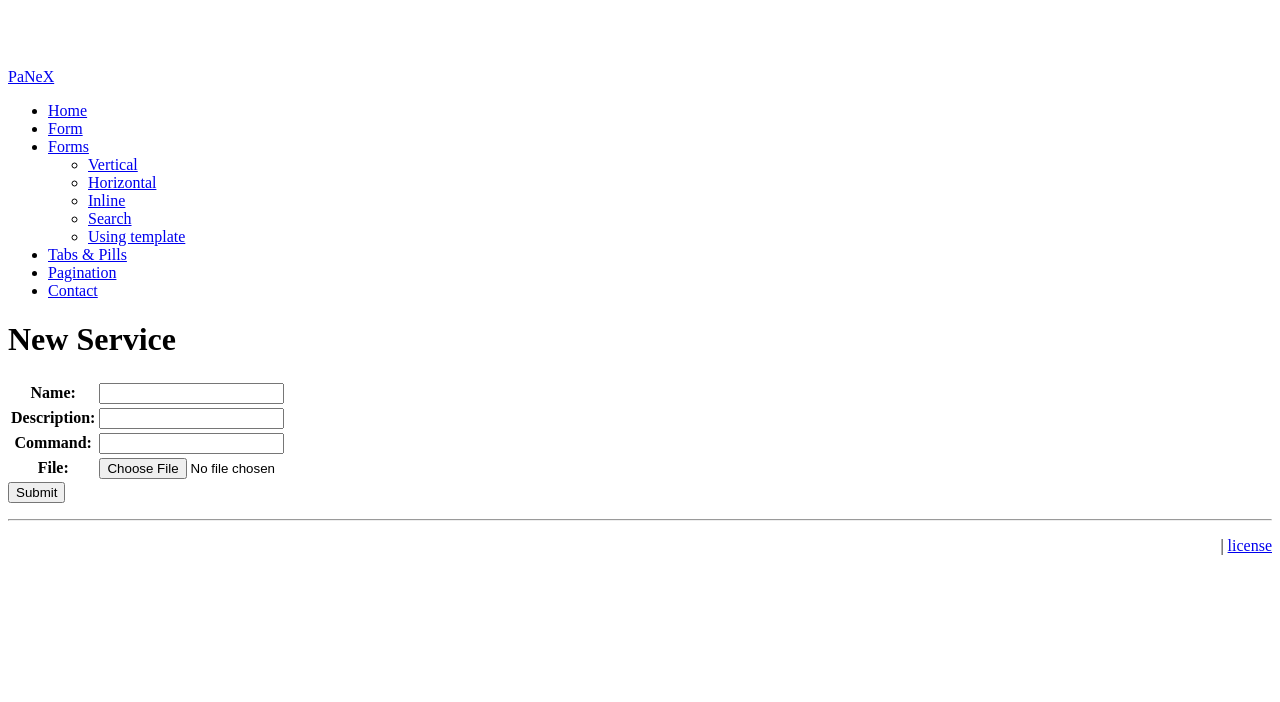
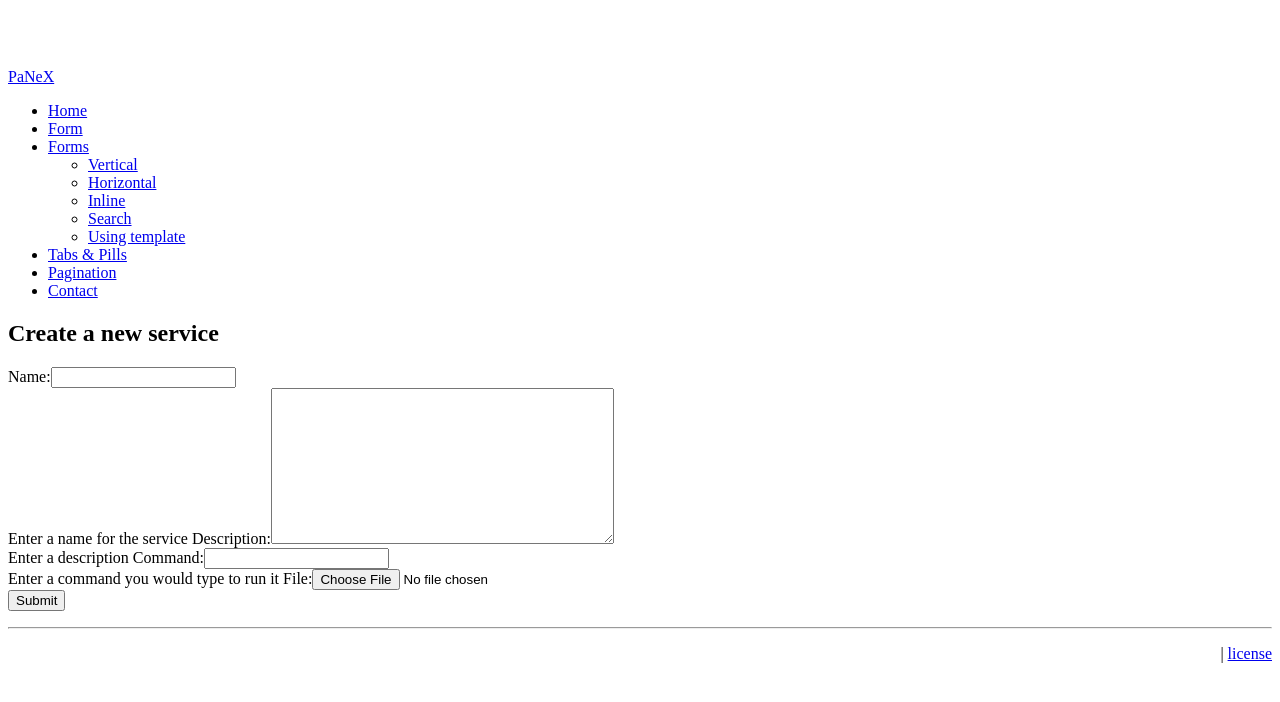
Before and after one commit to abhishekreddy1206/panex-web, a Django app: page /service/new in a window 1280 px wide. Shown: the top 702 px of the page. Run offline with Django 3.2, Linux system fonts and the light colour scheme; parts of the project's set-up code (start-up, migrations or seed data) failed here and were passed over; some libraries are stand-ins or nearby versions.

Commit message:
New Service Page

```diff
--- a/service/forms.py
+++ b/service/forms.py
@@ -1,7 +1,23 @@
 from django import forms
+from django.forms.util import ErrorList
+
 
 class ServiceForm(forms.Form):
-    name = forms.CharField(max_length=100)
-    description = forms.CharField(max_length=200)
-    command = forms.CharField(max_length=200)
-    file  = forms.FileField()
+    name = forms.CharField(max_length=100,
+    	help_text=u'Enter a name for the service')
+    description = forms.CharField(max_length=200,
+    	help_text=u'Enter a description',
+    	widget=forms.Textarea)
+    command = forms.CharField(max_length=200,
+    	help_text=u'Enter a command you would type to run it')
+    file = forms.FileField()
+
+
+class DivErrorList(ErrorList):
+    def __unicode__(self):
+        return self.as_divs()
+
+    def as_divs(self):
+        if not self:
+            return u''
+        return u'<div class="control-group error">%s</div>' % ''.join([u'<div class="error">%s</div>' % e for e in self])
--- a/service/templates/service/new.html
+++ b/service/templates/service/new.html
@@ -1,14 +1,19 @@
 {% extends "base.html" %}
-
+{% load bootstrap_toolkit %}
 {% block content %}
-<h1>New Service</h1>
-
+<h2>
+    Create a new service
+</h2>
 {% if error_message %}
 <div class="alert alert-error">
-	<p><strong>{{ error_message }}</strong></p>
-</div> {% endif %}
-<!--
-<form action="/service/" method="post" class="form-horizontal" enctype="multipart/form-data">
+    <p>
+        <strong>
+            {{ error_message }}
+        </strong>
+    </p>
+</div>
+{% endif %}
+<!-- <form action="/service/" method="post" class="form-horizontal" enctype="multipart/form-data">
 {% csrf_token %}
 
 
@@ -44,12 +49,12 @@
 <input type="submit" class="btn btn-primary" value="Create" />
 </form>
  -->
-  <div>
-        <form method="POST" enctype="multipart/form-data">{%csrf_token%}
-          <table id='id_form_table'>
-            {{ form.as_table }}
-          </table>
-            <input type="submit" value="Submit" />
-        </form>
-    </div>
+<div>
+    <form method="POST" enctype="multipart/form-data" class="form-horizontal span12">
+        {% csrf_token %} {{ form|as_bootstrap}}
+        <div class="actions">
+            <input type="submit" value="Submit" class="btn btn-primary" />
+        </div>
+    </form>
+</div>
 {% endblock %}
--- a/service/views.py
+++ b/service/views.py
@@ -6,7 +6,10 @@ from django.shortcuts import render_to_response, get_object_or_404, render
 from service.models import Service, ServiceRun
 from django.template import Context, loader, RequestContext
 from django import forms
-from service.forms import ServiceForm
+from service.forms import ServiceForm, DivErrorList
+
+import os
+
 
 def index(request):
 	print "[service] Rendering Index Page"
@@ -18,12 +21,26 @@ def ip_address_processor(request):
 
 
 def new(request):
-	form = ServiceForm(request.POST)
-	if request.method == 'POST':
-		if form.is_valid():
-			return HttpResponseRedirect('/thanks/')
-	else:
-		form = ServiceForm()
-	return render(request, 'service/new.html', {
-        'form': form,
-    })
+    # Restrict To within SoC
+    print ip_address_processor(request)['ip_address']
+
+    if request.method == 'POST':
+        form = ServiceForm(request.POST, request.FILES)
+        if form.is_valid():
+            handle_uploaded_file(request.FILES['file'])
+            name = form.cleaned_data['name']
+            desc = form.cleaned_data['description']
+            command = form.cleaned_data['command']
+            location = '/tmp/'+request.FILES['file'].name
+
+            aService = Service(name=name, description=desc, command=command, location=location)
+            aService.save()
+            return HttpResponseRedirect('/service/')
+    else:
+        form = ServiceForm()
+    return render(request, 'service/new.html', {'form': form})
+
+def handle_uploaded_file(uploadedFile):
+    with open('/tmp/'+uploadedFile.name, 'wb+') as destination:
+        for chunk in uploadedFile.chunks():
+            destination.write(chunk)
```
